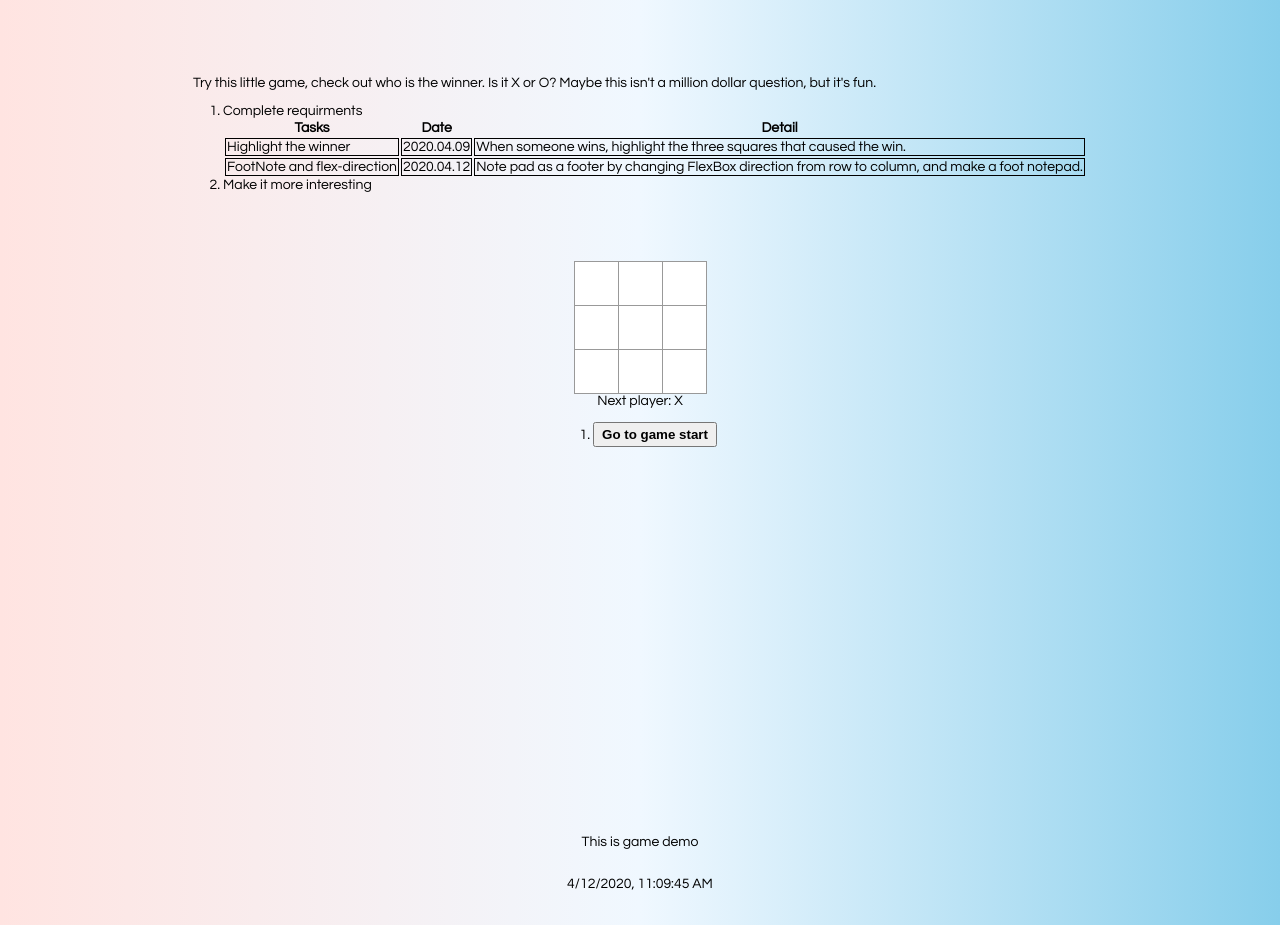
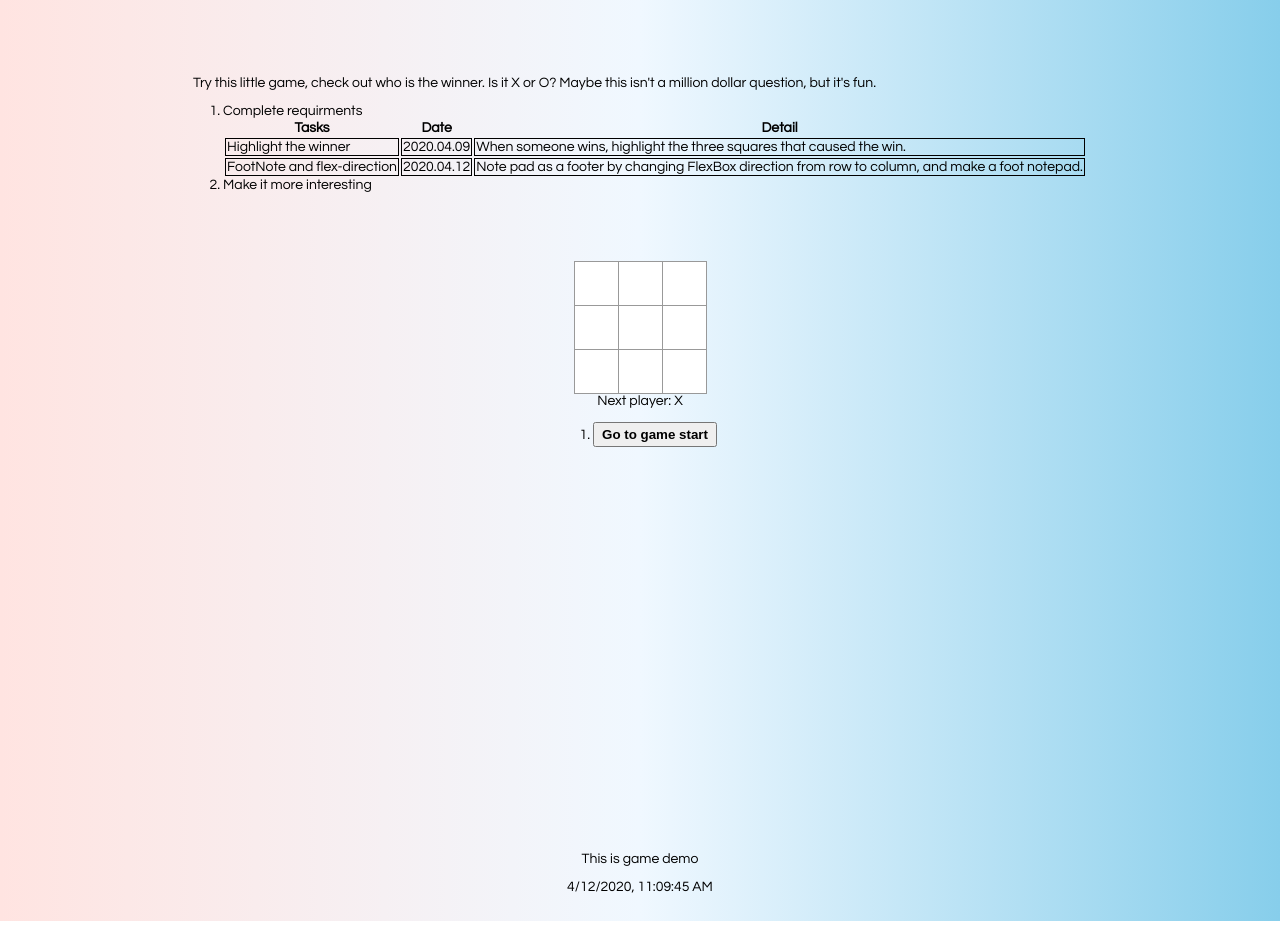
Before and after one commit to luml/tie-tac-toe, a React app: page / in a window 1280 px wide. Built offline with nearby package versions, Linux system fonts and the light colour scheme.

Commit message:
fix(footer)

```diff
--- a/src/index.css
+++ b/src/index.css
@@ -85,5 +85,6 @@ li>button {
     place-content: center;
     text-align: center;
     margin: 0 -1.5em;
-    margin-top: 45vh;
+    margin-top: 48vh;
+    line-height: 0;
 }
```
